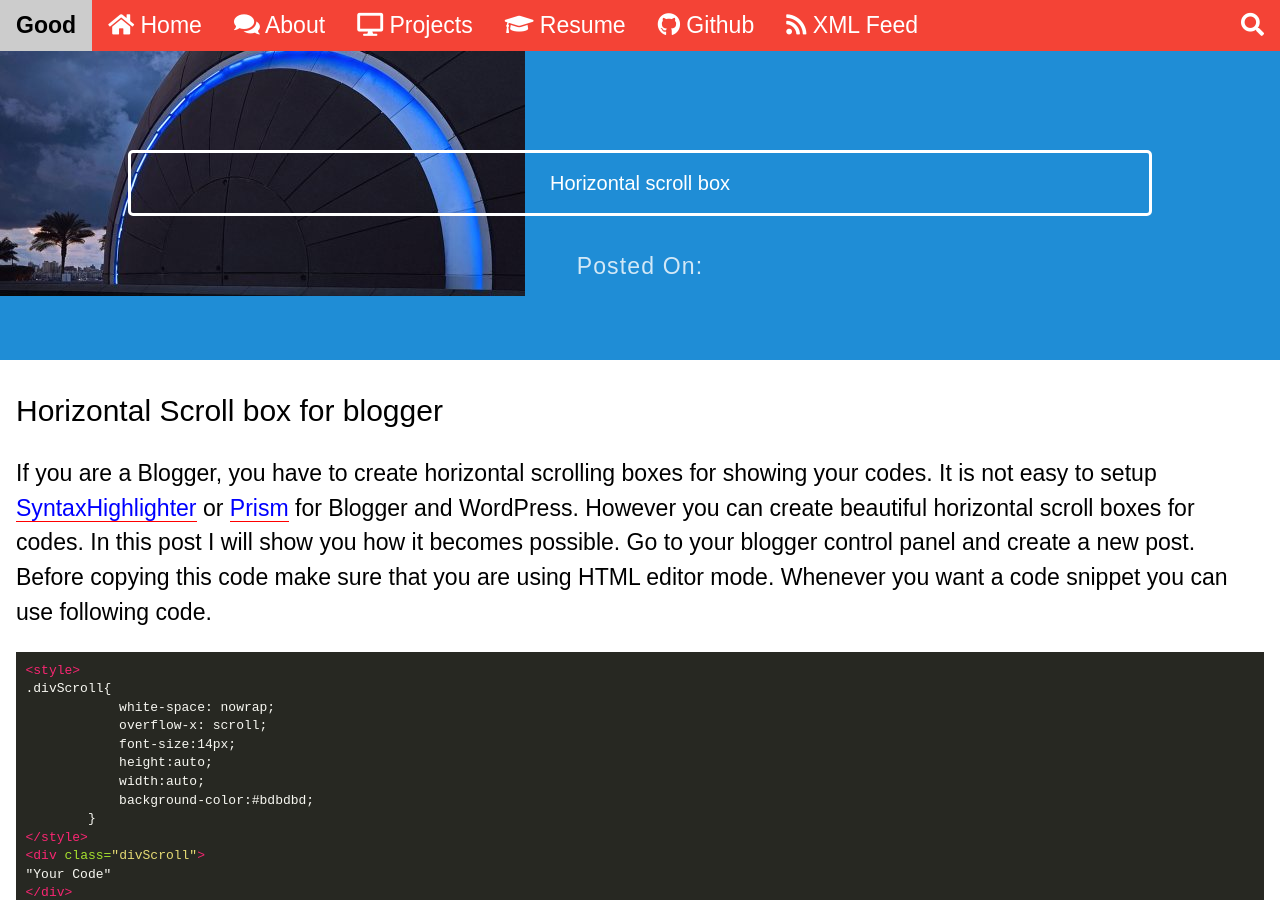
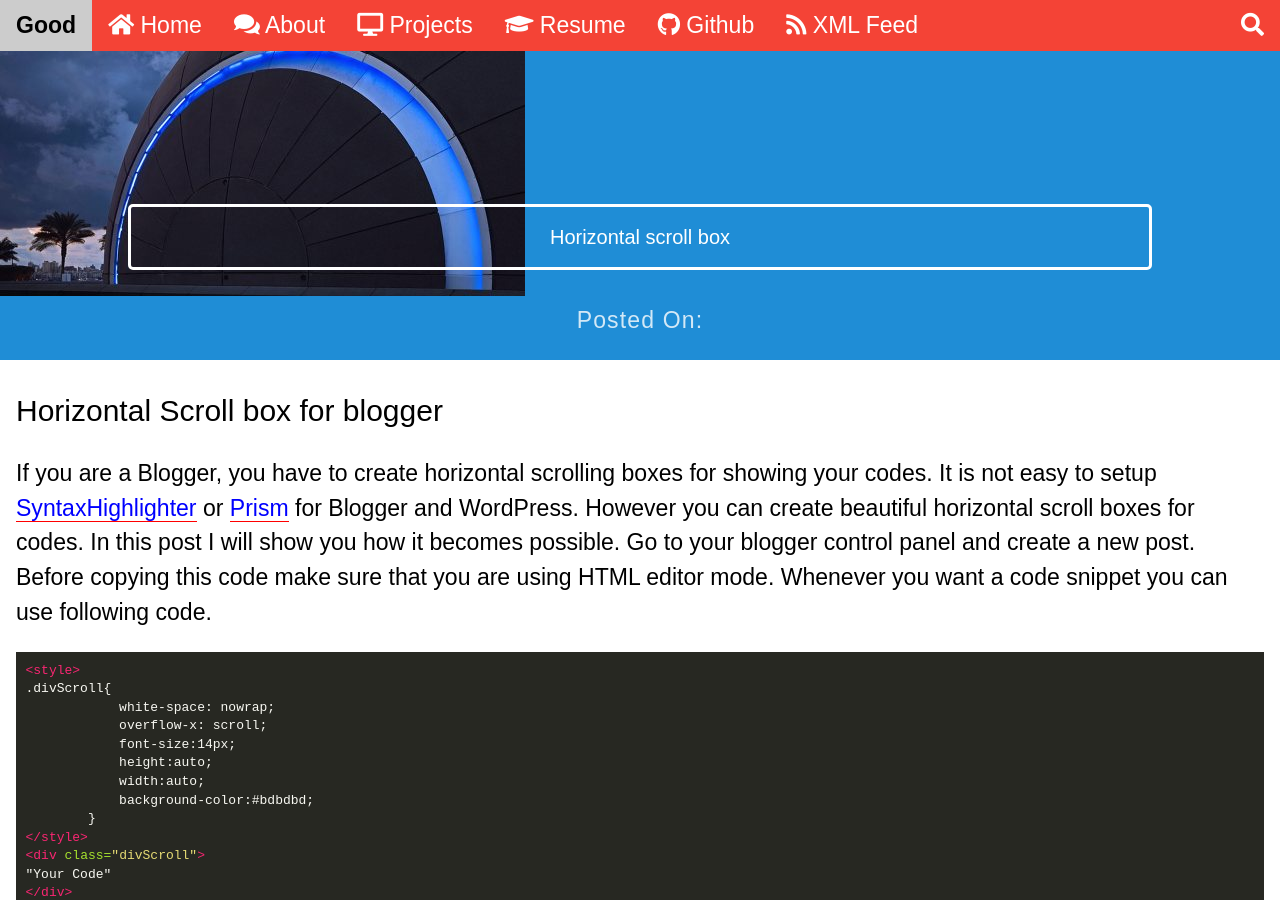
Before and after one commit to chipprogrammers/Good, a Jekyll site: the page built from _posts/2017-06-17-horizontal-scroll-box.md, in a window 1280 px wide and 900 px high. Built offline with Jekyll 4.4.1, drawn with Linux system fonts in a browser that asks for light colours; some web fonts are replaced; comment, search, counter and statistics services are not loaded.

Commit message:
Update main_unminified.css

```diff
--- a/assets/css/main_unminified.css
+++ b/assets/css/main_unminified.css
@@ -236,7 +236,7 @@ pre code{padding:0;font-size:inherit;color:inherit;white-space:pre-wrap;backgrou
 .splash {
     /* absolute center .splash within .splash-container */
     width: 80%;
-    height: 50%;
+    height: 20%;
     margin: auto;
     position: absolute;
     top: 100px; left: 0; bottom: 0; right: 0;
```
